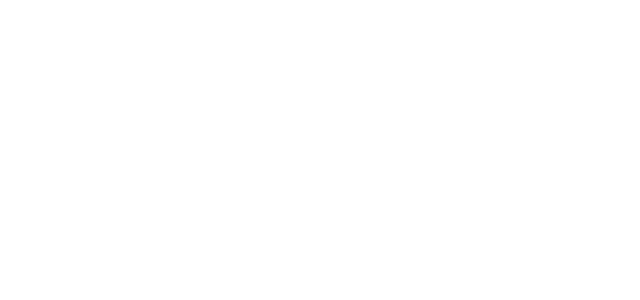
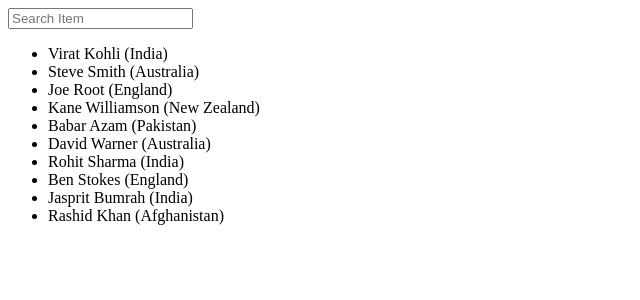
Before and after one commit to naman9271/react-projects, a React (Create React App) app in the folder resume-builder/: page / in a window 1280 px wide. Shown: the top 300 px of the page, without its empty margins (0-640 px from the left). Built offline with nearby package versions, Linux system fonts and the light colour scheme.

Commit message:
searchable input done

```diff
--- a/resume-builder/src/App.js
+++ b/resume-builder/src/App.js
@@ -1,5 +1,6 @@
 import Data from "./sections/Data";
 import Dropdown from "./components/dropdown";
+import List from "./components/list"
 
 function App() {
 
@@ -20,6 +21,7 @@
     }
   return (
     <div className="App">
+      <List></List>
      {/* <Dropdown></Dropdown> */}
      {/* <h1>Resume Builder</h1>
      <hr/>
--- a/resume-builder/src/components/input.js
+++ b/resume-builder/src/components/input.js
@@ -1,16 +1,17 @@
 import React from 'react'
 
-function Input() {
+function Input({toSearch}) {
     function handleChange(e){
         e.preventDefault();
-
+        let search = e.target.value;
+        console.log(search);
+        toSearch(search);
     }
   return (
     <div>
         <form>
             <input
             name="name"
-            value=""
             placeholder="Search Item"
             onChange={handleChange}
             />
--- a/resume-builder/src/components/list.js
+++ b/resume-builder/src/components/list.js
@@ -0,0 +1,43 @@
+import React, { useState } from 'react'
+import Input from './input'
+
+function List() {
+
+
+    const data=[
+        "Virat Kohli (India)",
+        "Steve Smith (Australia)",
+        "Joe Root (England)",
+        "Kane Williamson (New Zealand)",
+        "Babar Azam (Pakistan)",
+        "David Warner (Australia)",
+        "Rohit Sharma (India)",
+        "Ben Stokes (England)",
+        "Jasprit Bumrah (India)",
+        "Rashid Khan (Afghanistan)"
+    ]
+
+    const [array,setArray]=useState(data);
+
+    function toSearch(name){
+        if(name===""){
+            setArray(data);
+        }else{
+            let newArray=data.filter((arr)=>arr.toLowerCase().includes(name.lowercase()));
+            setArray(newArray);
+
+        }
+    }
+  return (
+    <div>
+        <Input toSearch={toSearch}></Input>
+        <ul>
+            {array.map((datum,index)=>(
+                <li key={index}>{datum}</li>
+            ))}
+        </ul>
+    </div>
+  )
+}
+
+export default List
```
